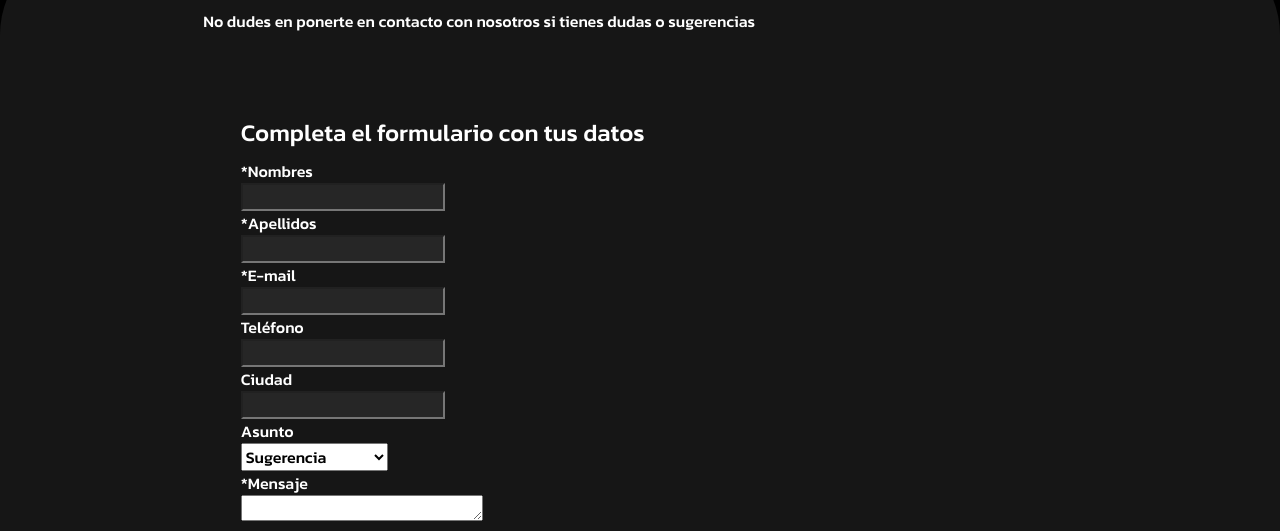
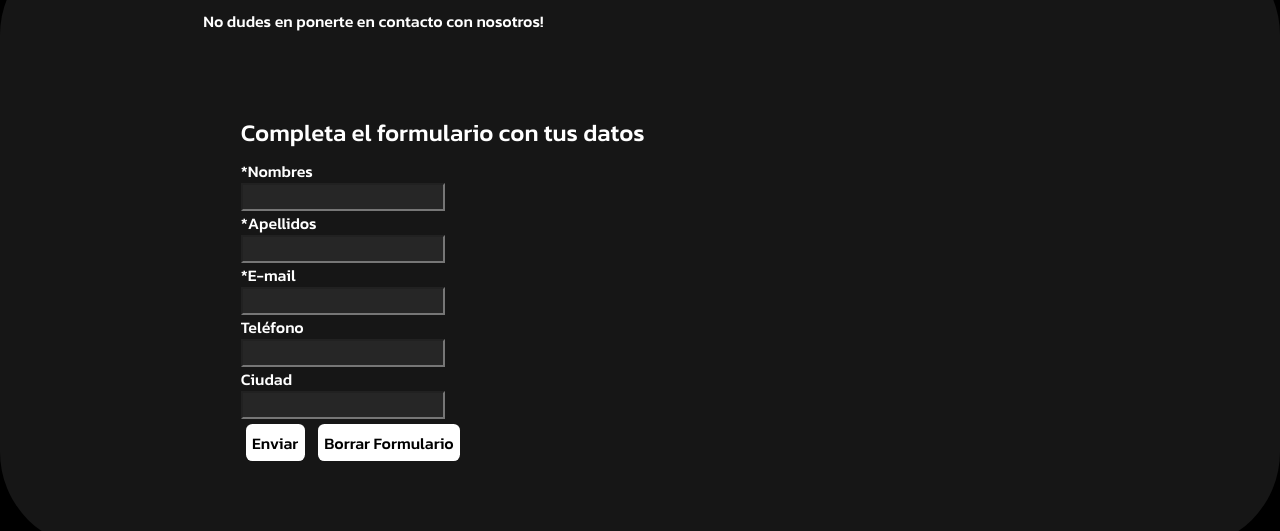
Before and after one commit to Braceras/buzzburg, a website: page contacto.html in a window 1280 px wide. Shown: the part 267-798 px from the top of the page. Drawn offline with nearby package versions, Linux system fonts and the light colour scheme.

Commit message:
commit js 16

```diff
--- a/contacto.html
+++ b/contacto.html
@@ -102,8 +102,9 @@
     <main>
         <section>
           <h2>CONTACTO</h2>
-            <p>No dudes en ponerte en contacto con nosotros si tienes dudas o sugerencias</p>
-            <form action="#">
+          <p>No dudes en ponerte en contacto con nosotros!</p>
+
+        <form>
           <legend>Completa el formulario con tus datos</legend>
         <div>
             <label for="name">*Nombres</label>
@@ -126,34 +127,15 @@
             <input type="text" name="ciudad" id="ciudad" required>
         </div>
         <div>
-                    <label for="asunto" class="asunto">Asunto</label>
-                    <select>
-                        <option value="sugerencia">Sugerencia</option>
-                        <option value="consultas">Consultas</option>
-                        <option value="puertas abiertas">Puertas abiertas</option>
-                        <option value="critica">Critica</option>
-                        <option value="reclamo">Reclamo</option>
-                        <option value="elogio">Elogio</option>
-                        <option value="datos personales">Datos personales</option>
-                        <option value="otros">Otros</option>
-                    </select>
-                </div>
-                <div>
-                    <label for="comentario" name="comentario" class="comentario">*Mensaje</label>
-                    <textarea name="comentario" id="mensaje" cols="25" rows="1"></textarea>
-
-                </div>
-                <div>
             <input type="submit" value="Enviar" class="boton" id="botonSub" onclick="enviarInfo()">
             <input type="reset" value="Borrar Formulario" class="boton">
         </div>
     </form>
 
+        </section>
         <div id="listaUsuarios">
 
         </div>
-
-        </section>
 
     </main>
 
@@ -183,8 +165,11 @@
 </footer>
 
 
+<!-- Remember to include jQuery :) -->
+<script src="https://cdnjs.cloudflare.com/ajax/libs/jquery/3.0.0/jquery.min.js" defer></script>
 
-<script src="./js/contacto.js"></script>
+
+<script src="./js/contacto.js" defer></script>
 
 
 
--- a/js/contacto.js
+++ b/js/contacto.js
@@ -1,3 +1,5 @@
+
+let arrayUsuarios = [];
 
 class Usuario{
     constructor(nombres , apellidos, email, telefono, ciudad)
@@ -17,6 +19,7 @@ class Usuario{
         const newRegistro = new Usuario(nombreIngresado, apellidoIngresado, emailIngresado, telIngresado, locIngresado);
 
 
+        arrayUsuarios.push(newRegistro);
         localStorage.setItem(telIngresado, JSON.stringify(newRegistro))
 
 
@@ -42,8 +45,6 @@ function enviarInfo()
     const miUsuario = new Usuario("","","","");
     miUsuario.guardar(nombres, apellidos, email, telefono, ciudad);
 
-    alert("INFORMACIÓN ENVIADA DE FORMA EXISTOSA");
-
     window.location.href='contacto.html';
 
 }
--- a/js/pedidos.js
+++ b/js/pedidos.js
@@ -83,6 +83,8 @@ function agregarAlCarrito(e){
     localStorage.setItem("carrito", JSON.stringify(carrito));
 
     imprimirCarrito(carrito);
+
+
 }
 
 function imprimirCarrito(array){
```
Lines whose indentation alone changed are shown as unchanged.
